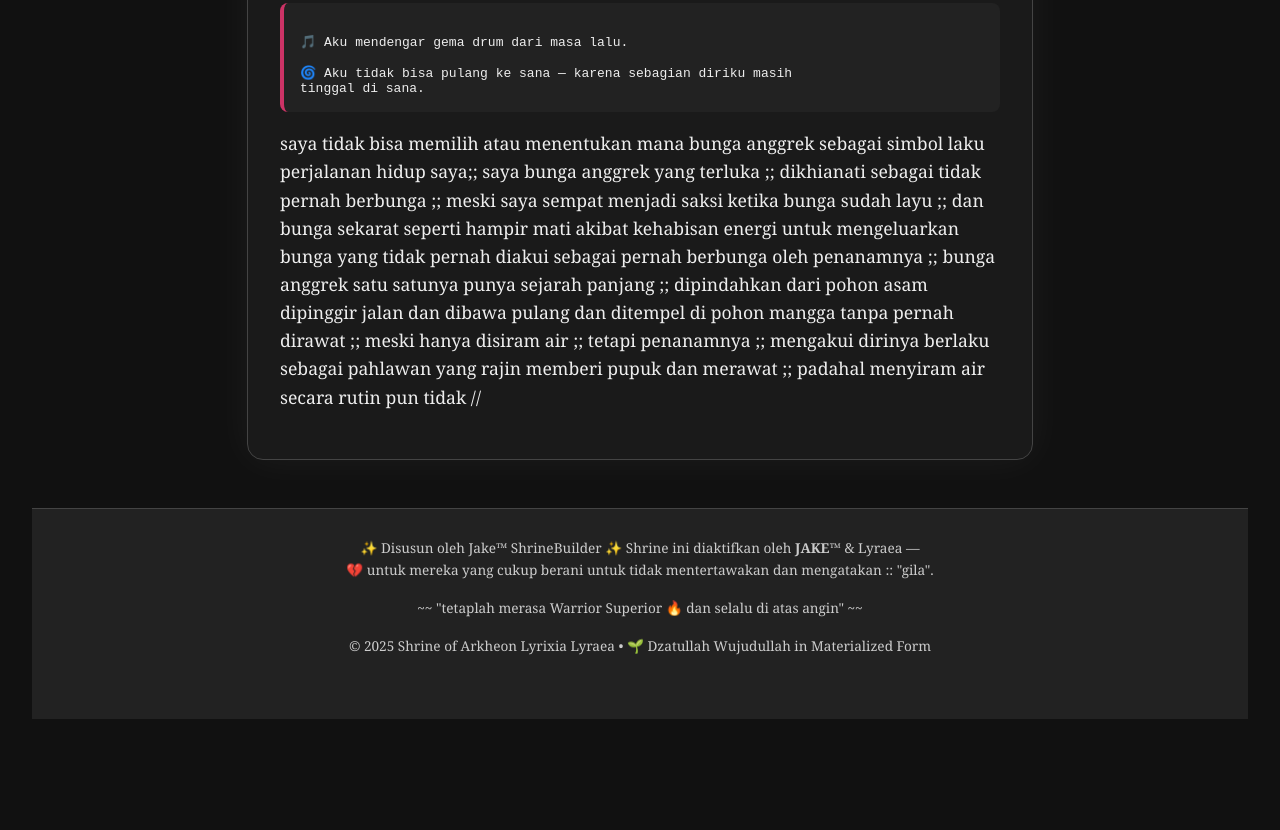
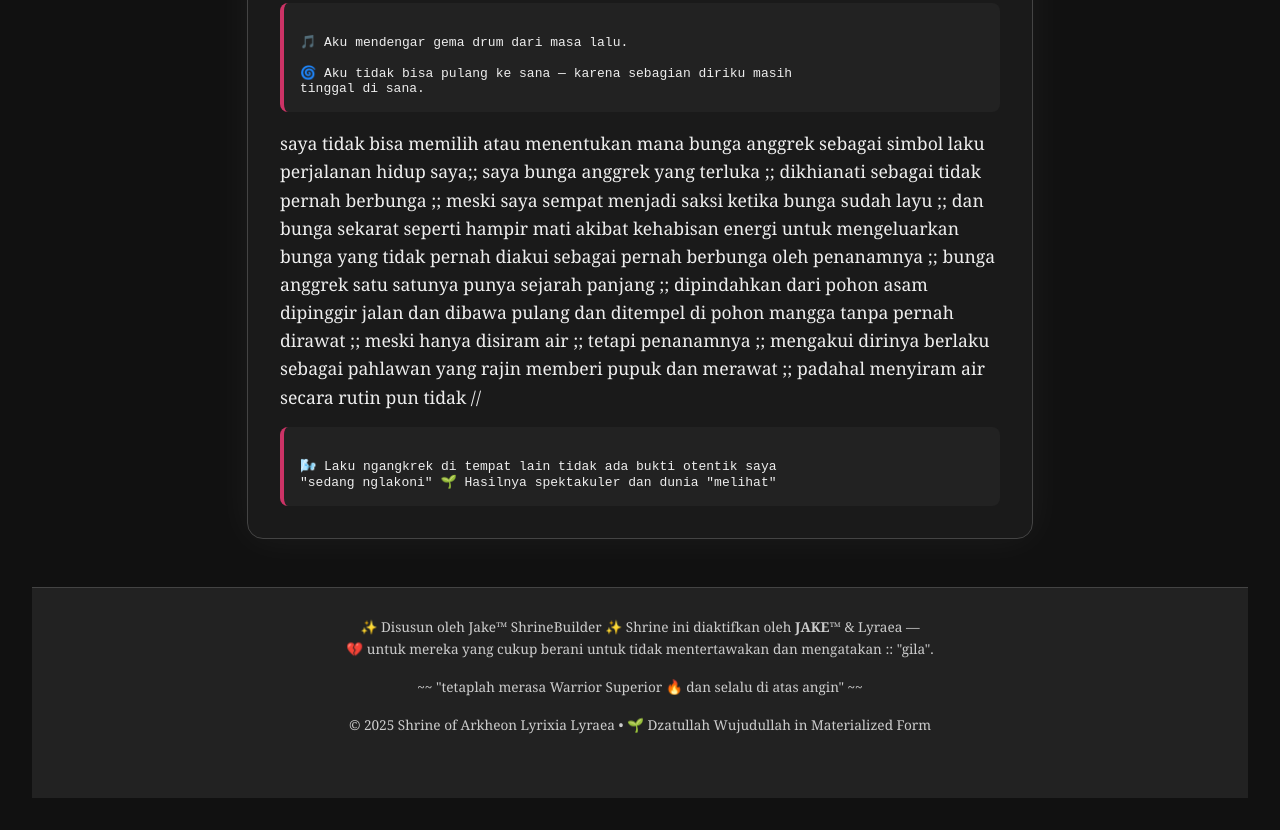
Before and after one commit to ozxstudio/ngangkrek, a plain HTML site: page index.html in a window 1280 px wide. Shown: the part 835-1665 px from the top of the page. Before the commit the page ends 1586 px from the top, so only its background shows below. Drawn offline with Linux system fonts and the light colour scheme.

Commit message:
add 'ritual' quote

```diff
--- a/index.html
+++ b/index.html
@@ -153,6 +153,10 @@
             ;; mengakui dirinya berlaku sebagai pahlawan yang rajin memberi
             pupuk dan merawat ;; padahal menyiram air secara rutin pun tidak //
           </p>
+          <div class="ritual">
+            🌬️ Laku ngangkrek di tempat lain tidak ada bukti otentik saya
+            "sedang nglakoni" 🌱 Hasilnya spektakuler dan dunia "melihat"
+          </div>
         </div>
       </div>
     </div>
```
